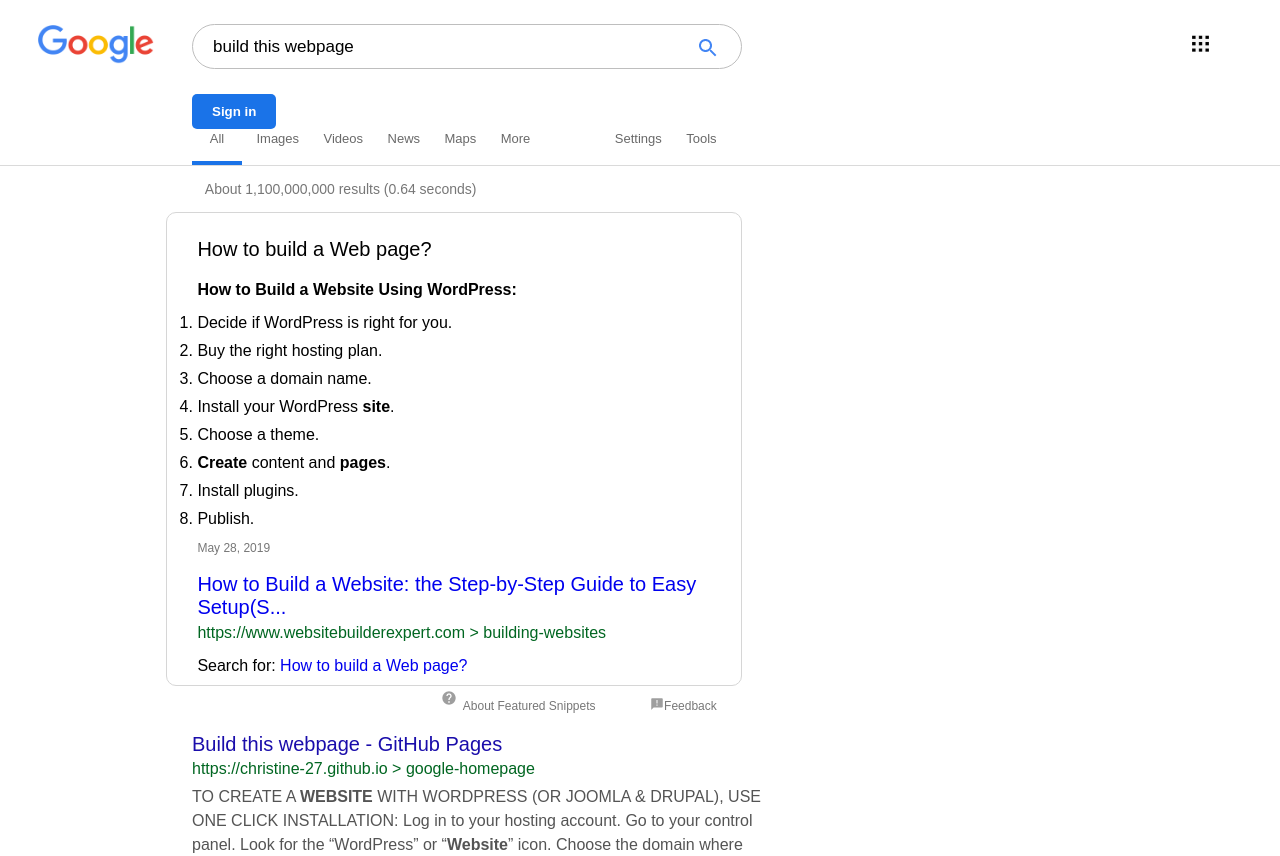
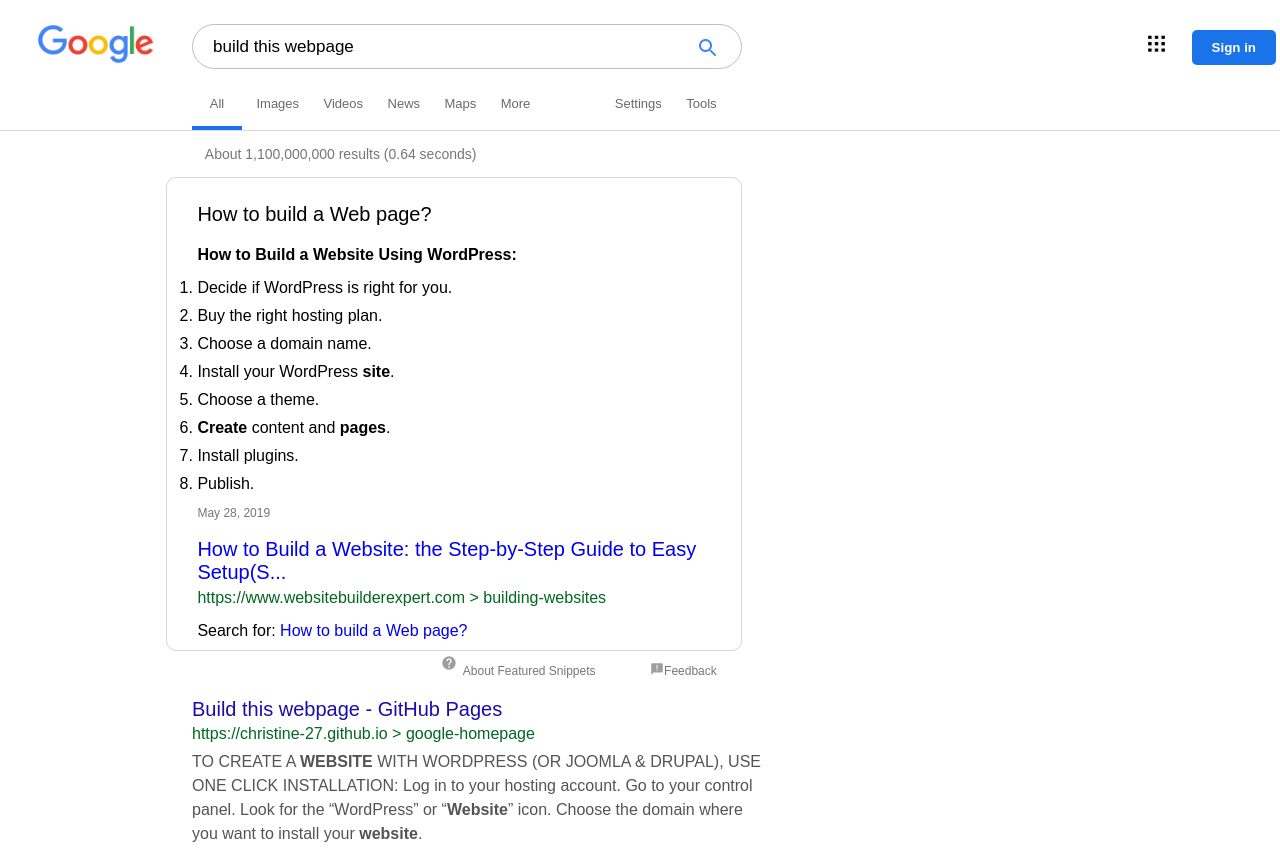
Before and after one commit to julio22b/google-search-page, a plain HTML site: page index.html in a window 1280 px wide. Shown: the top 856 px of the page. Drawn offline with Linux system fonts and the light colour scheme.

Commit message:
Update style.css

```diff
--- a/style.css
+++ b/style.css
@@ -40,7 +40,7 @@
 }
 
 .google-apps{
-    margin-left: 38%;
+    margin-left: 34%;
     margin-right: 2%;
 }
 #google-apps{
```
